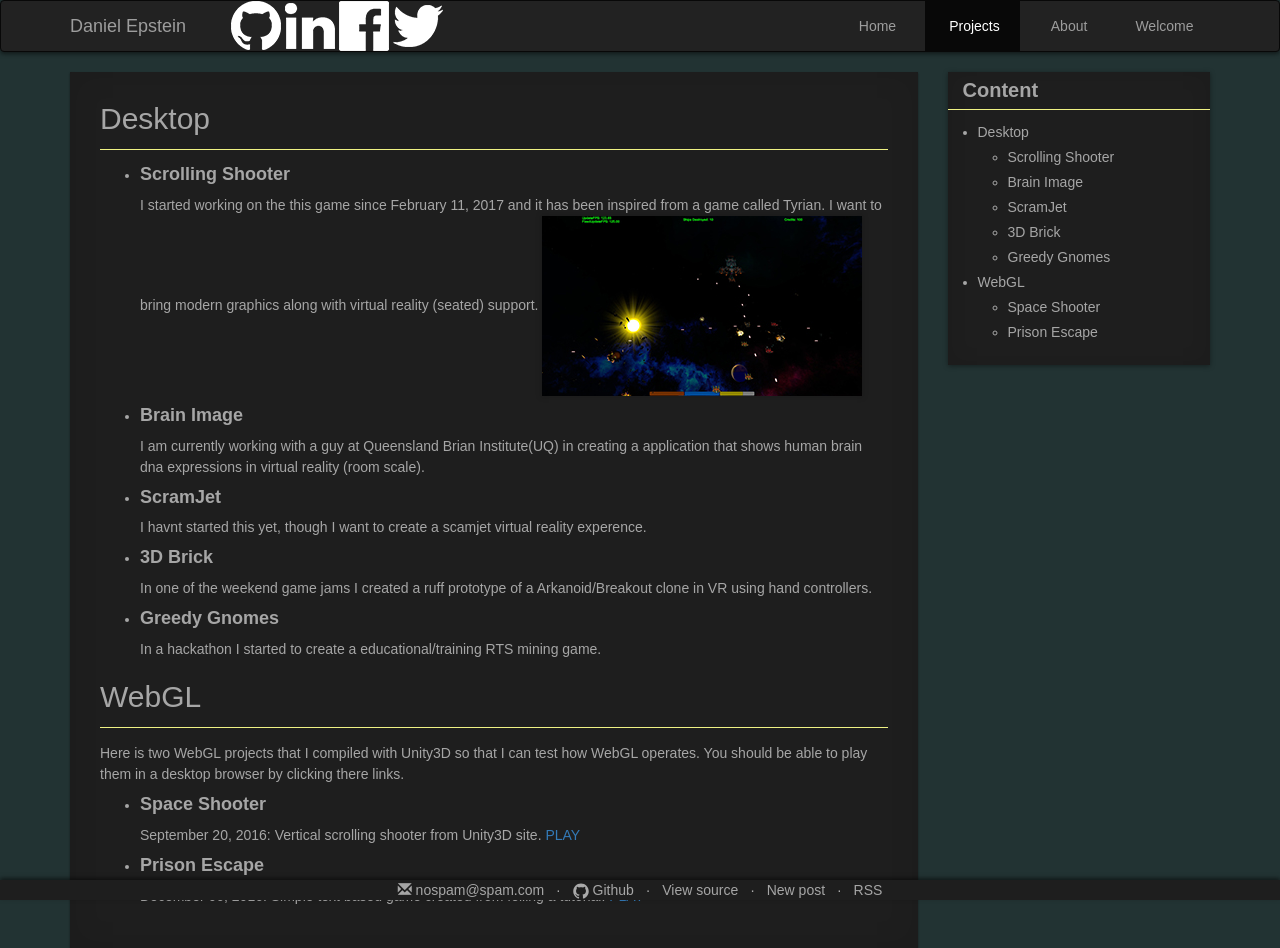
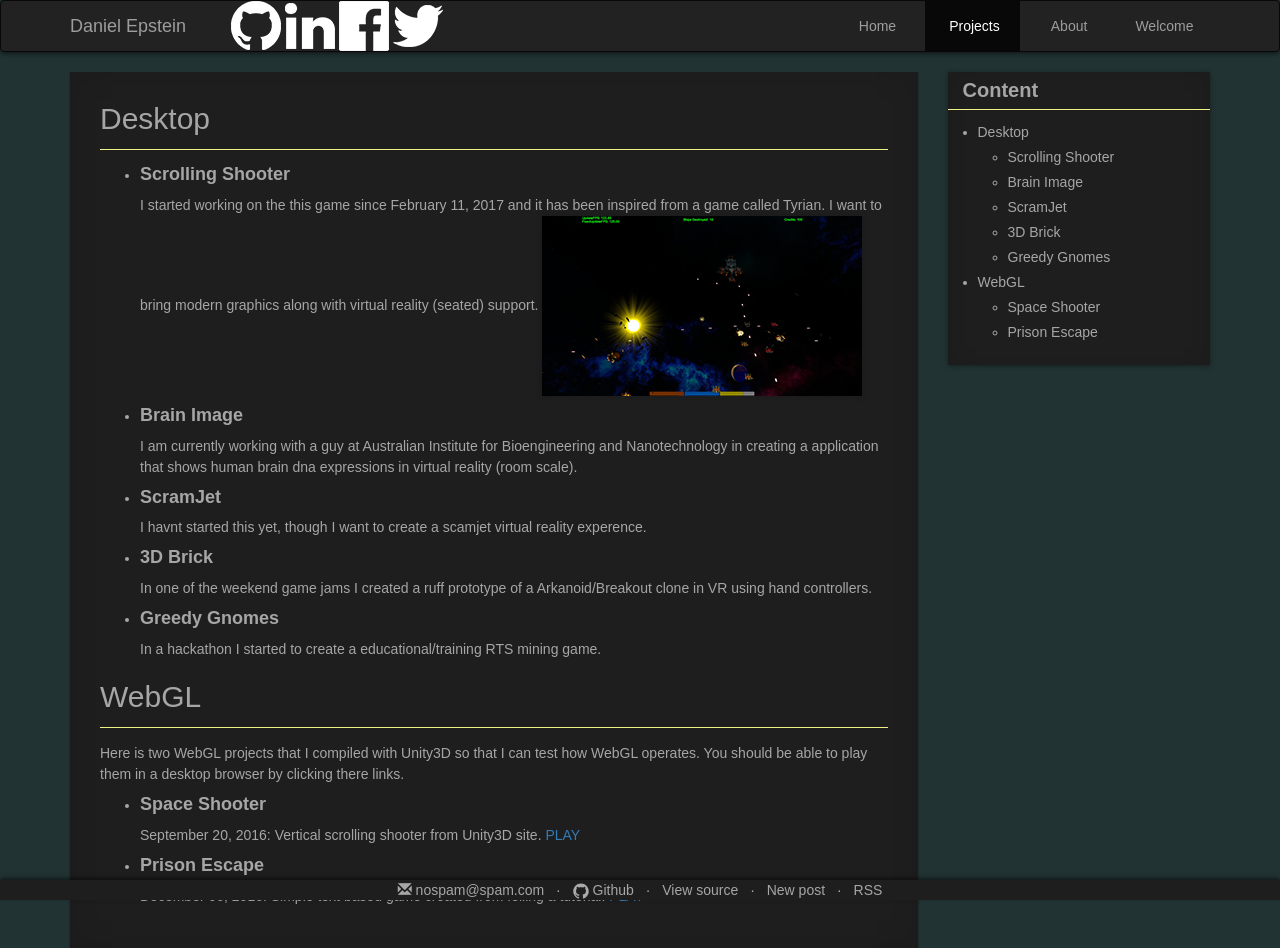
Before and after one commit to DanielEpstein/DanielEpstein.github.io, a Jekyll site: the page built from pages/1_projects.md, in a window 1280 px wide. Built offline with Jekyll 4.4.1, drawn with Linux system fonts in a browser that asks for light colours.

Commit message:
place correction

```diff
--- a/pages/1_projects.md
+++ b/pages/1_projects.md
@@ -16,7 +16,7 @@ permalink: /projects/
 I started working on the this game since February 11, 2017 and it has been inspired from a game called Tyrian. I want to bring modern graphics along with virtual reality (seated) support.
 <a href="/assets/images/scrollingshooter.jpg"><img src="/assets/images/scrollingshooter-thumb.jpg" style="width:320px;height:180px;"></a>
 * #### Brain Image
-I am currently working with a guy at Queensland Brian Institute(UQ) in creating a application that shows human brain dna expressions in virtual reality (room scale).
+I am currently working with a guy at Australian Institute for Bioengineering and Nanotechnology in creating a application that shows human brain dna expressions in virtual reality (room scale).
 * #### ScramJet
 I havnt started this yet, though I want to create a scamjet virtual reality experence.
 * #### 3D Brick
```
